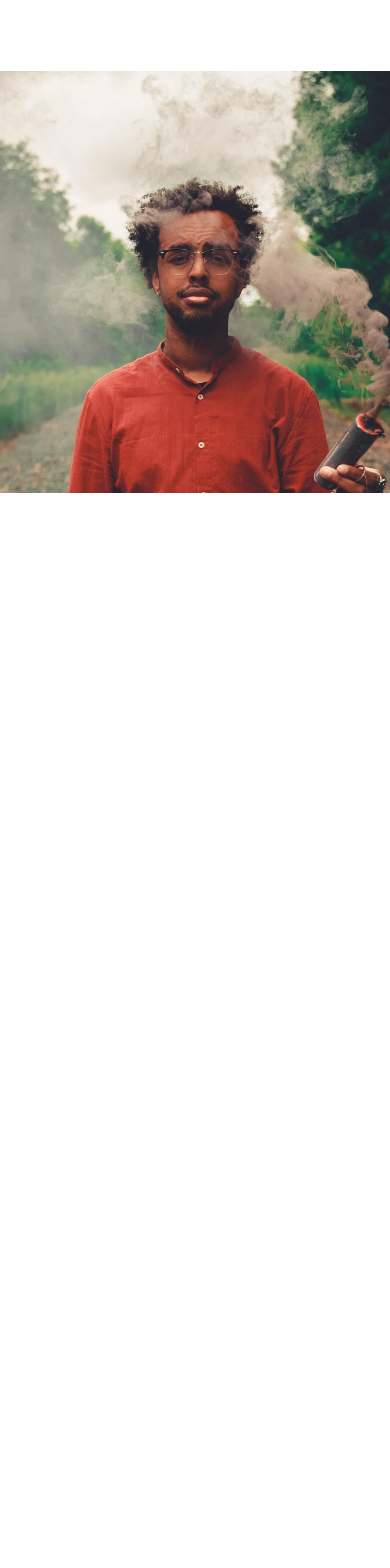
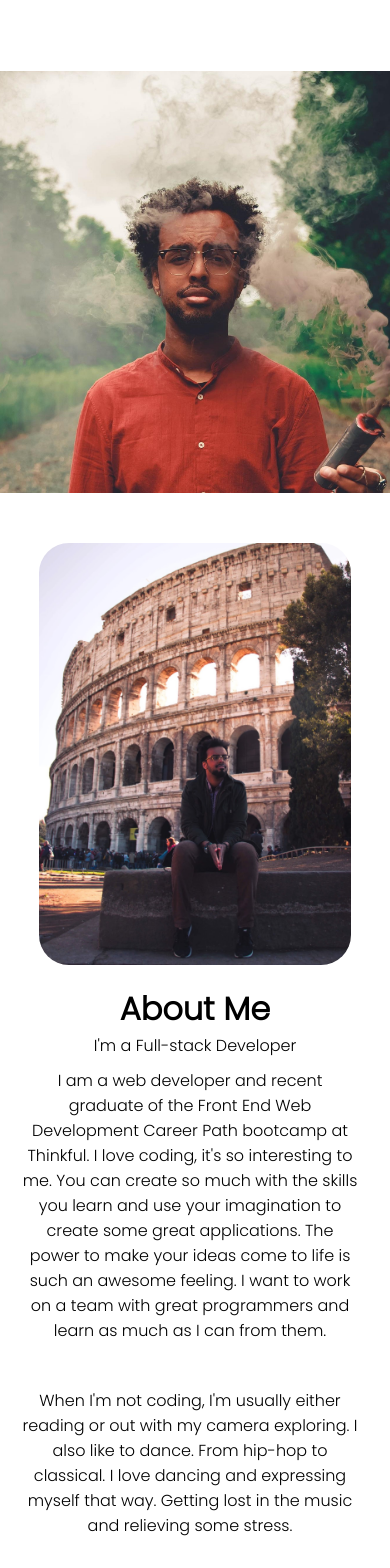
Before and after one commit to ZahidAbdi/portfolio2.0, a React (Create React App) app: page / in a window 390 px wide. Shown: the part 351-1919 px from the top of the page. Before the commit the page ends 844 px from the top, so only its background shows below. Built offline with nearby package versions, Linux system fonts and the light colour scheme.

Commit message:
created my about me page

```diff
--- a/src/App.js
+++ b/src/App.js
@@ -1,8 +1,11 @@
 import Intro from './components/intro/Intro'
+import AboutMe from './components/aboutMe/AboutMe'
+
 function App() {
   return (
     <div className='App'>
       <Intro />
+      <AboutMe />
     </div>
   )
 }
--- a/src/components/aboutMe/AboutMe.jsx
+++ b/src/components/aboutMe/AboutMe.jsx
@@ -1,6 +1,39 @@
 import './aboutMe.css'
+import Rome from '../../assets/travel.jpg'
+import Sitting from '../../assets/profile.jpg'
+
 function AboutMe() {
-  return <div className='about'>About Me</div>
+  return (
+    <div className='a'>
+      <div className='a-left'>
+        <div className='a-card bg'></div>
+        <div className='a-card'>
+          <img src={Rome} alt='of Zahid in Rome' className='bottom a-img' />
+          <img src={Sitting} alt='of Zahid sitting' className='top a-img' />
+        </div>
+      </div>
+      <div className='a-right'>
+        <h1 className='a-tittle'>About Me</h1>
+        <p className='a-sup'>I'm a Full-stack Developer</p>
+        <p className='a-desc'>
+          I am a web developer and recent graduate of the Front End Web
+          Development Career Path bootcamp at Thinkful. I love coding, it's so
+          interesting to me. You can create so much with the skills you learn
+          and use your imagination to create some great applications. The power
+          to make your ideas come to life is such an awesome feeling. I want to
+          work on a team with great programmers and learn as much as I can from
+          them.
+        </p>
+        <br />
+        <p className='a-desc'>
+          When I'm not coding, I'm usually either reading or out with my camera
+          exploring. I also like to dance. From hip-hop to classical. I love
+          dancing and expressing myself that way. Getting lost in the music and
+          relieving some stress.
+        </p>
+      </div>
+    </div>
+  )
 }
 
 export default AboutMe
--- a/src/components/aboutMe/aboutMe.css
+++ b/src/components/aboutMe/aboutMe.css
@@ -0,0 +1,112 @@
+.a {
+  height: 100vh;
+  display: flex;
+  align-items: center;
+}
+
+.a-left {
+  flex: 1;
+  display: flex;
+  align-items: center;
+  justify-content: center;
+  position: relative;
+  height: 100%;
+}
+
+.a-right {
+  flex: 1;
+}
+
+.a-card.bg {
+  position: absolute;
+  top: 50px;
+  left: 50px;
+  background-color: #333;
+}
+
+.a-card {
+  width: 60%;
+  height: 70vh;
+  border-radius: 30px;
+  position: relative;
+  overflow: hidden;
+}
+
+.a-img {
+  position:absolute;
+  width: 100%;
+  height: 100%;
+  object-fit: cover;
+}
+
+.top {
+  animation-name: fade;
+  animation-timing-function: ease-in-out;
+  animation-iteration-count: infinite;
+  animation-duration: 5s;
+  animation-direction: alternate;
+}
+
+@keyframes fade {
+  0% {
+    opacity: 1;
+  }
+  25% {
+    opacity: 1;
+  }
+  75% {
+    opacity: 0;
+  }
+  100% {
+    opacity: 0;
+  }
+}
+
+.a-title {
+  font-weight: 400;
+}
+
+.a-sub {
+  margin: 20px 0px;
+}
+
+.a-desc{
+  margin: 10px 0px;
+  padding-right: 10px;
+  font-weight: 300;
+}
+
+
+@media screen and (max-width:480px) {
+  .a{
+    flex-direction: column;
+    text-align: center;
+    margin-top: 50px;
+  }
+
+  .a-left {
+    width: 100%;
+  }
+
+  .a-card {
+    width: 80%;
+    height: 50vh;
+    position:relative;
+  }
+
+  .a-card.bg {
+    display: none;
+  }
+
+  .a-img {
+    position:absolute;
+    width: 100%;
+    height: 100%;
+    object-fit: cover;
+    left:0;
+  }
+
+  .a-right{
+    padding: 20px;
+  }
+}
--- a/src/components/intro/Intro.jsx
+++ b/src/components/intro/Intro.jsx
@@ -5,7 +5,7 @@ function Intro() {
     <div className='i'>
       <div className='i-left'>
         <div className='i-left-wrapper'>
-          <h2 className='i-intro'>Hell, My name is</h2>
+          <h2 className='i-intro'>Hello, My name is</h2>
           <h1 className='i-name'>Zahid Abdikadir</h1>
           <div className='i-title'>
             <div className='i-title-wrapper'>
@@ -23,9 +23,9 @@ function Intro() {
       </div>
       <div className='i-right'>
         <div className='i-bg'>
-          <img src={Me} alt='' className='i-img' />
+          <img src={Me} alt='of Zahid' className='i-img' />
         </div>
-        <img src={Me} alt='' className='hidden-img' />
+        <img src={Me} alt='of Zahid' className='hidden-img' />
       </div>
     </div>
   )
--- a/src/components/intro/intro.css
+++ b/src/components/intro/intro.css
@@ -94,7 +94,6 @@
   }
 
   .i-left-wrapper {
-
     padding: 10px;
     align-items: center;
     justify-content: center;
```
